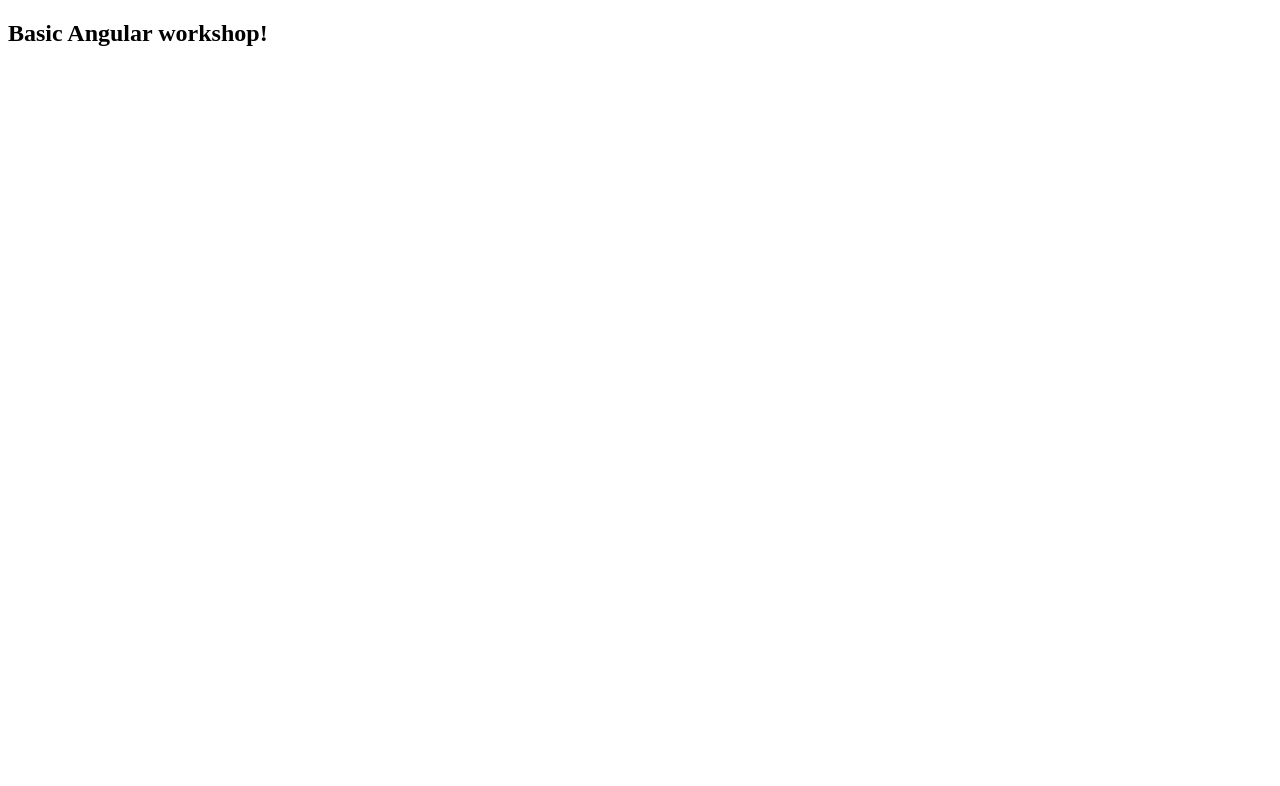
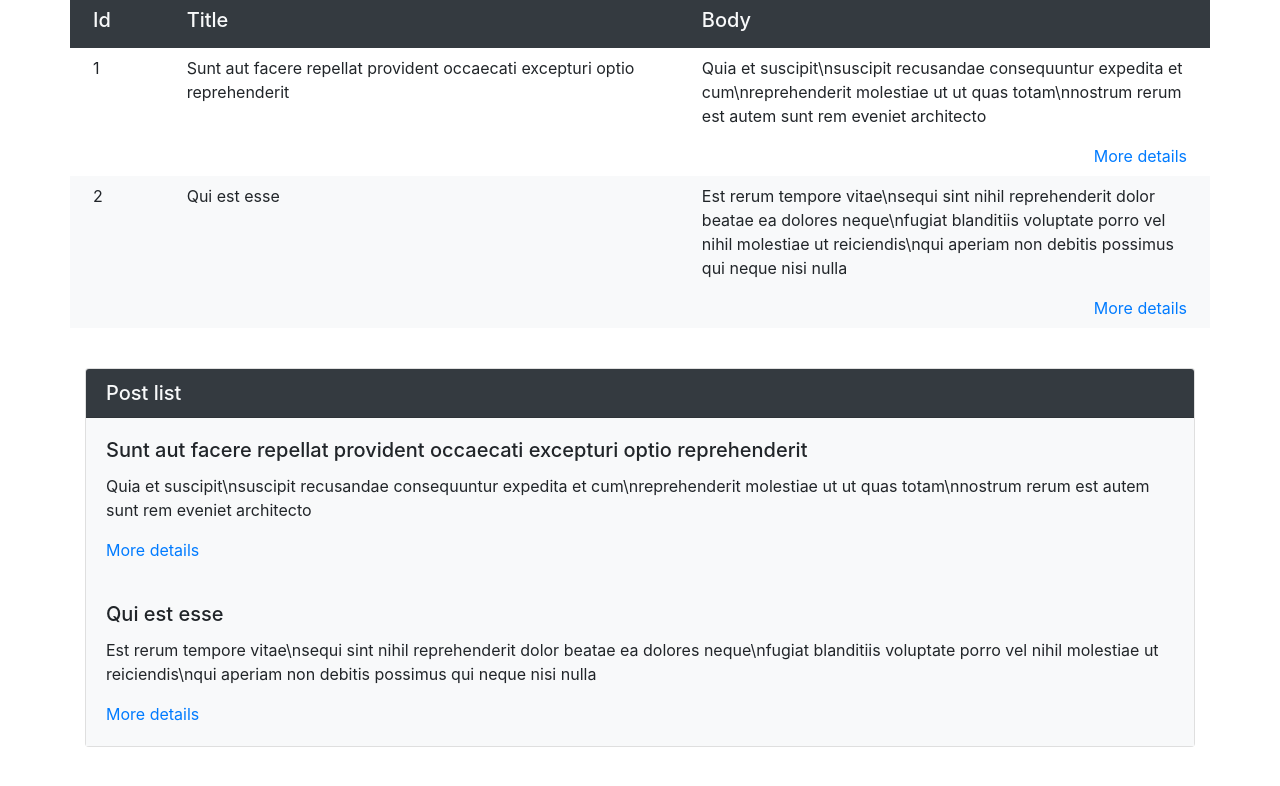
Before and after one commit to jarekzolnowski/angular-basic, an Angular app: page / in a window 1280 px wide. Shown: the top 786 px of the page. Built offline with nearby package versions, Linux system fonts and the light colour scheme.

Commit message:
bootstrap-grid

```diff
--- a/src/app/app.component.html
+++ b/src/app/app.component.html
@@ -1 +1,53 @@
-<h2>Basic Angular workshop!</h2>
+<div class="container">
+  <div class="row bg-dark text-light p-2">
+    <div class="col-1">
+        <h5>Id</h5>
+    </div>
+    <div class="col">
+      <h5>Title</h5>
+    </div>
+    <div class="col">
+      <h5>Body</h5>
+    </div>
+  </div>
+  <div class="row bg-white p-2">
+    <div class="col-1">
+      1
+    </div>
+    <div class="col">
+      Sunt aut facere repellat provident occaecati excepturi optio reprehenderit
+    </div>
+    <div class="col">
+      <p>Quia et suscipit\nsuscipit recusandae consequuntur expedita et cum\nreprehenderit molestiae ut ut quas totam\nnostrum rerum est autem sunt rem eveniet architecto</p>
+      <a href="#" class="d-flex justify-content-end">More details</a>
+    </div>
+  </div>
+  <div class="row bg-light p-2">
+    <div class="col-1">
+      2
+    </div>
+    <div class="col">
+      Qui est esse
+    </div>
+    <div class="col">
+      <p>Est rerum tempore vitae\nsequi sint nihil reprehenderit dolor beatae ea dolores neque\nfugiat blanditiis voluptate porro vel nihil molestiae ut reiciendis\nqui aperiam non debitis possimus qui neque nisi nulla</p>
+      <a href="#" class="d-flex justify-content-end">More details</a>
+    </div>
+  </div>
+</div>
+<p>&nbsp;</p>
+<div class="container">
+  <div class="card">
+    <h5 class="card-header bg-dark text-light">Post list</h5>
+    <div class="card-body bg-light">
+      <h5 class="card-title">Sunt aut facere repellat provident occaecati excepturi optio reprehenderit</h5>
+      <p class="card-text">Quia et suscipit\nsuscipit recusandae consequuntur expedita et cum\nreprehenderit molestiae ut ut quas totam\nnostrum rerum est autem sunt rem eveniet architecto</p>
+      <a href="#" class="card-link">More details</a>
+    </div>
+    <div class="card-body bg-light">
+      <h5 class="card-title">Qui est esse</h5>
+      <p class="card-text">Est rerum tempore vitae\nsequi sint nihil reprehenderit dolor beatae ea dolores neque\nfugiat blanditiis voluptate porro vel nihil molestiae ut reiciendis\nqui aperiam non debitis possimus qui neque nisi nulla</p>
+      <a href="#" class="card-link">More details</a>
+    </div>
+  </div>
+</div>
--- a/src/app/app.component.ts
+++ b/src/app/app.component.ts
@@ -1,61 +1,7 @@
 import { Component } from '@angular/core';
-import { Subject } from 'rxjs/internal/Subject';
-import { BehaviorSubject } from 'rxjs/internal/BehaviorSubject';
-import { ReplaySubject } from 'rxjs/internal/ReplaySubject';
-import { AsyncSubject } from 'rxjs/internal/AsyncSubject';
 
 @Component({
   selector: 'app-root',
   templateUrl: './app.component.html'
 })
-export class AppComponent {
-  subject$: Subject<number> = new Subject<number>();
-  behaviorSubject$: BehaviorSubject<number> = new BehaviorSubject<number>(0);
-  replaySubject$: ReplaySubject<number> = new ReplaySubject<number>();
-  asyncSubject$: AsyncSubject<number> = new AsyncSubject<number>();
-  numbers: number[] = [1, 2, 3, 6, 7, 9];
-
-  constructor() {
-    this.playSubject();
-    this.playBehaviorSubject();
-    this.playReplaySubject();
-    this.playAsyncSubject();
-  }
-
-  playSubject(): void {
-    this.subject$.subscribe(value => {
-      console.log('value ', value);
-    });
-
-    this.next(this.subject$);
-  }
-
-  playBehaviorSubject(): void {
-    this.next(this.behaviorSubject$);
-    this.behaviorSubject$.subscribe(value => {
-      console.log('value ', value);
-    });
-    this.next(this.behaviorSubject$);
-  }
-
-  playReplaySubject(): void {
-    this.next(this.replaySubject$);
-    this.replaySubject$.subscribe(value => {
-      console.log('value ', value);
-    });
-  }
-
-  playAsyncSubject(): void {
-    this.asyncSubject$.subscribe(value => {
-      console.log('value ', value);
-    });
-    this.next(this.asyncSubject$);
-    this.asyncSubject$.complete();
-  }
-
-  next(subjectType$: Subject<number>): void {
-    for (const n of this.numbers) {
-      subjectType$.next(n);
-    }
-  }
-}
+export class AppComponent {}
--- a/src/styles.scss
+++ b/src/styles.scss
@@ -0,0 +1,4 @@
+@import '~bootstrap/scss/functions';
+@import '~bootstrap/scss/mixins';
+@import '~bootstrap/scss/variables';
+@import '~bootstrap/scss/bootstrap';
```
